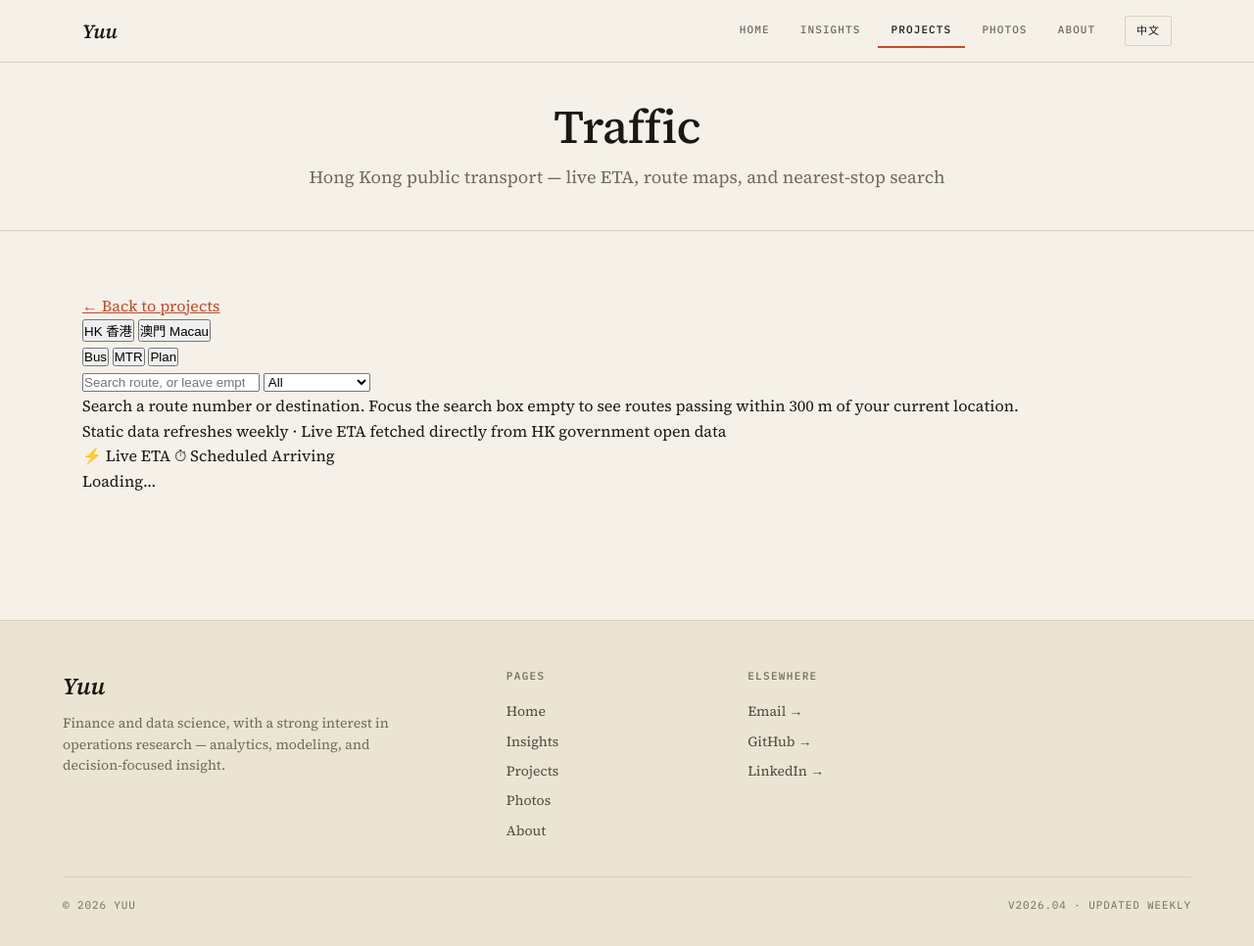
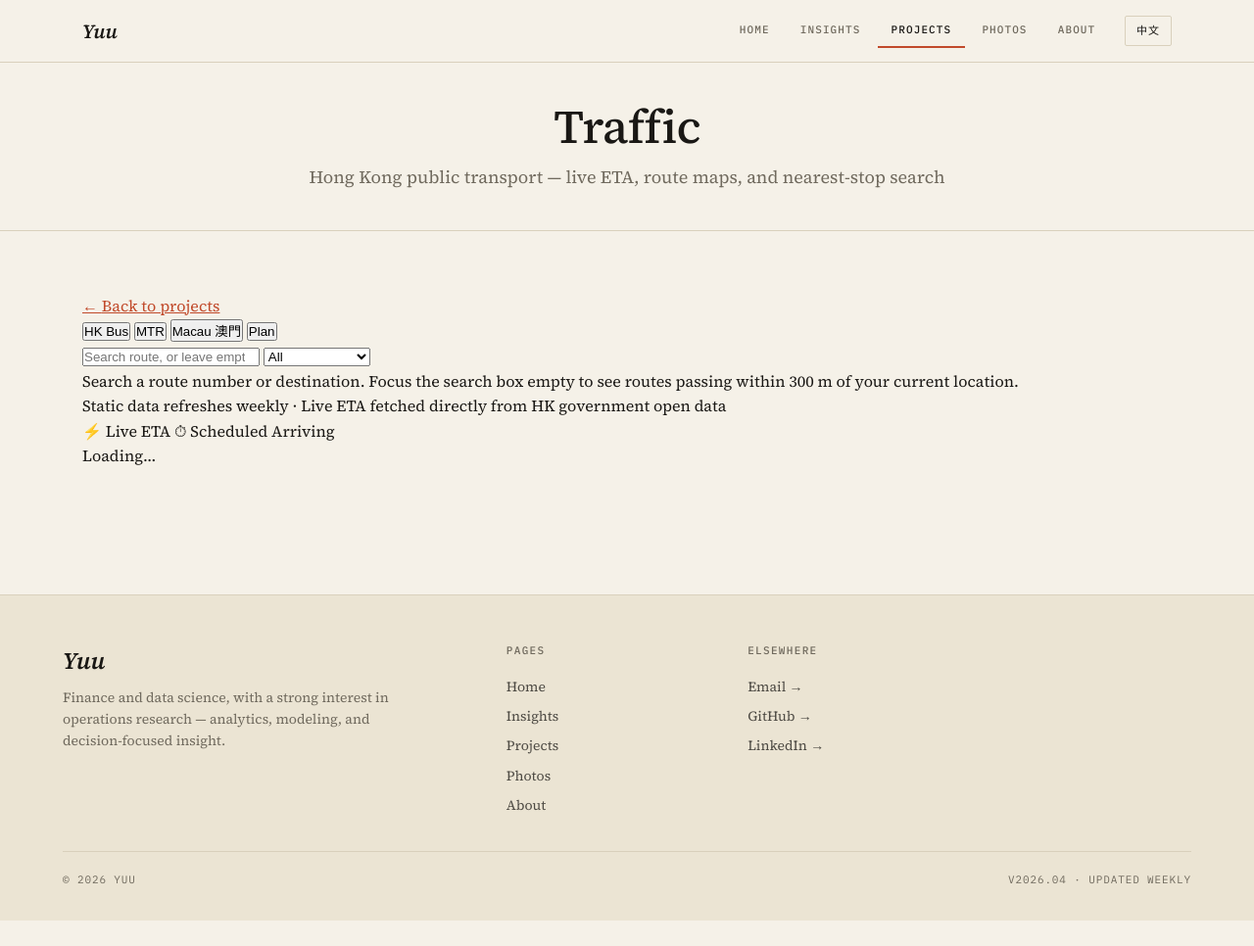
Before and after one commit to yutsang/yutsang.github.io, a Jekyll site: the page projects/traffic/index.html, which Jekyll copies as it is, in a window 1280 px wide and 966 px high. Shown: the whole window at 98% size. Built offline with Jekyll 4.4.1, drawn with Linux system fonts in a browser that asks for light colours.

Commit message:
publish: bump yuutraffic asset version (Macau unified-map redesign)

```diff
--- a/projects/traffic/index.html
+++ b/projects/traffic/index.html
@@ -30,7 +30,7 @@
           integrity="sha256-p4NxAoJBhIIN+hmNHrzRCf9tD/miZyoHS5obTRR9BMY="
           crossorigin>
     <!-- Cache-bust: rewritten by yuutraffic's publish.sh on every deploy. -->
-    <link rel="stylesheet" href="/yuutraffic/style.css?v=20260503032644-a4e37c96">
+    <link rel="stylesheet" href="/yuutraffic/style.css?v=20260503034320-1b8b705b">
 
     <!-- Tell the widget where to fetch its data bundles from. -->
     <script>window.YUU_DATA_BASE = "/yuutraffic/data";</script>
@@ -64,15 +64,11 @@
     <div class="main-content">
         <div class="yuu-back-row">
             <a href="/projects/" class="yuu-back-link">← <span data-lang="en">Back to projects</span><span data-lang="zh">返回專案</span></a>
-            <div class="yuu-region-switch" role="tablist" aria-label="Region">
-                <button type="button" class="yuu-region active" data-region="hk" role="tab" aria-selected="true">HK 香港</button>
-                <button type="button" class="yuu-region"        data-region="mo" role="tab" aria-selected="false">澳門 Macau</button>
-            </div>
             <div class="yuu-mode-tabs" role="tablist">
-                <button type="button" class="yuu-tab active" data-tab="bus"     data-region="hk"  role="tab" aria-selected="true">Bus</button>
-                <button type="button" class="yuu-tab"        data-tab="mtr"     data-region="hk"  role="tab" aria-selected="false">MTR</button>
-                <button type="button" class="yuu-tab"        data-tab="momap"   data-region="mo"  role="tab" aria-selected="false" hidden>Map 地圖</button>
-                <button type="button" class="yuu-tab"        data-tab="plan"    data-region="any" role="tab" aria-selected="false">Plan</button>
+                <button type="button" class="yuu-tab active" data-tab="bus"   role="tab" aria-selected="true">HK Bus</button>
+                <button type="button" class="yuu-tab"        data-tab="mtr"   role="tab" aria-selected="false">MTR</button>
+                <button type="button" class="yuu-tab"        data-tab="momap" role="tab" aria-selected="false">Macau 澳門</button>
+                <button type="button" class="yuu-tab"        data-tab="plan"  role="tab" aria-selected="false">Plan</button>
             </div>
         </div>
 
@@ -117,7 +113,8 @@
                         <label class="yuu-momap-chk"><input type="checkbox" data-layer="MOB"  checked> MOBus</label>
                         <label class="yuu-momap-chk"><input type="checkbox" data-layer="LRT"  checked> 輕軌 LRT</label>
                         <label class="yuu-momap-chk"><input type="checkbox" data-layer="MOSC" checked> 財車 Shuttle</label>
-                        <span class="yuu-momap-hint">Click a route to drill in. Zoom in for more stops.</span>
+                        <label class="yuu-momap-chk yuu-momap-chk-routes"><input type="checkbox" data-toggle="lines"> Show routes</label>
+                        <span class="yuu-momap-hint">Tap a stop to see what serves it. Zoom in for more.</span>
                     </div>
                     <div id="yuu-momap" class="yuu-momap" aria-label="Macau network map"></div>
                     <div id="yuu-momap-detail" class="yuu-momap-detail" hidden></div>
@@ -245,7 +242,7 @@
     <script src="https://unpkg.com/leaflet@1.9.4/dist/leaflet.js"
             integrity="sha256-20nQCchB9co0qIjJZRGuk2/Z9VM+kNiyxNV1lvTlZBo="
             crossorigin defer></script>
-    <script src="/yuutraffic/app.js?v=20260503032644-a4e37c96" defer></script>
+    <script src="/yuutraffic/app.js?v=20260503034320-1b8b705b" defer></script>
     <script src="/js/site-config.js"></script>
     <script src="/js/site-ui.js?v=2"></script>
 </body>
```
